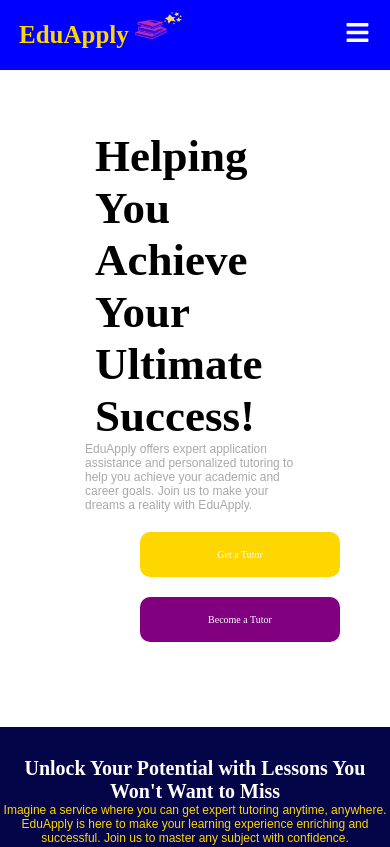
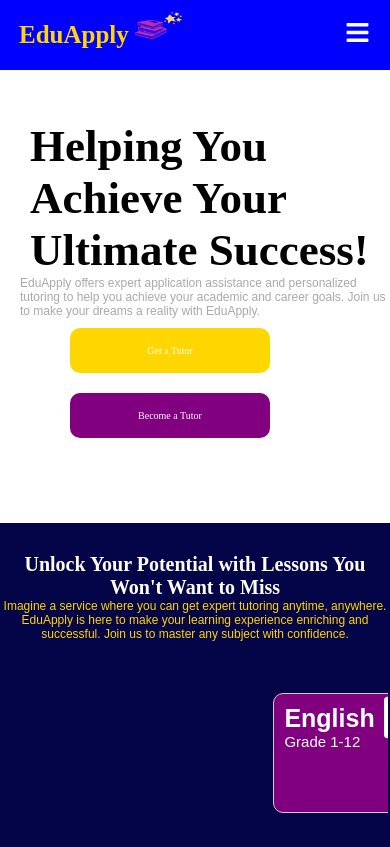
Before and after one commit to BuhleDamane/eduapply, a React (Create React App) app: page / in a window 390 px wide. Shown: the top 847 px of the page. Built offline with nearby package versions, Linux system fonts and the light colour scheme.

Commit message:
Update Main.css

```diff
--- a/src/Main.css
+++ b/src/Main.css
@@ -1,10 +1,22 @@
-
+body {
+  margin: 0;
+  padding: 0;
+  background-color: #fff;
+  overflow-x: hidden; /* Prevent horizontal scrolling */
+}
+* {
+  margin: 0;
+  padding: 0;
+  box-sizing: border-box;
+}
 .wrap{
     display: flex;
 
   }
   .intro{
-    padding: 110px 85px;
+    margin-top: 100px;
+    margin-bottom: 100px;
+    padding-left: 20px;
   }
   .slogan-h1{
     margin-top: 70px;
@@ -57,7 +69,7 @@
   }
 
   .buttons{
-    margin: 120px;
+   margin-left: 50px;
     margin-top: -120px;
 
   }
@@ -86,6 +98,17 @@
     font-size: 18px;
   }
   @media (max-width: 375px) and (max-height: 667px) and (-webkit-device-pixel-ratio: 2) {
+    * {
+      margin: 0;
+      padding: 0;
+      box-sizing: border-box;
+    }
+    body {
+      margin: 0;
+      padding: 0;
+      background-color: #fff;
+      overflow-x: hidden; /* Prevent horizontal scrolling */
+    }
     .wrap{
       display: flex;
 
@@ -142,7 +165,6 @@
       z-index: 1;
       margin-top: 50px;
     }
-
 
     .butt1{
 
@@ -226,7 +248,7 @@
 
       .buttons{
         margin-top: -100px;
-        width: 150px;
+        width: 100px !important;
         height: 45px;
 
       }
@@ -258,9 +280,7 @@
     display: flex;
 
   }
-  .intro{
-    align-items: center;
-  }
+
   .slogan-h1{
     margin-top: 20px;
    text-align: center;
```
